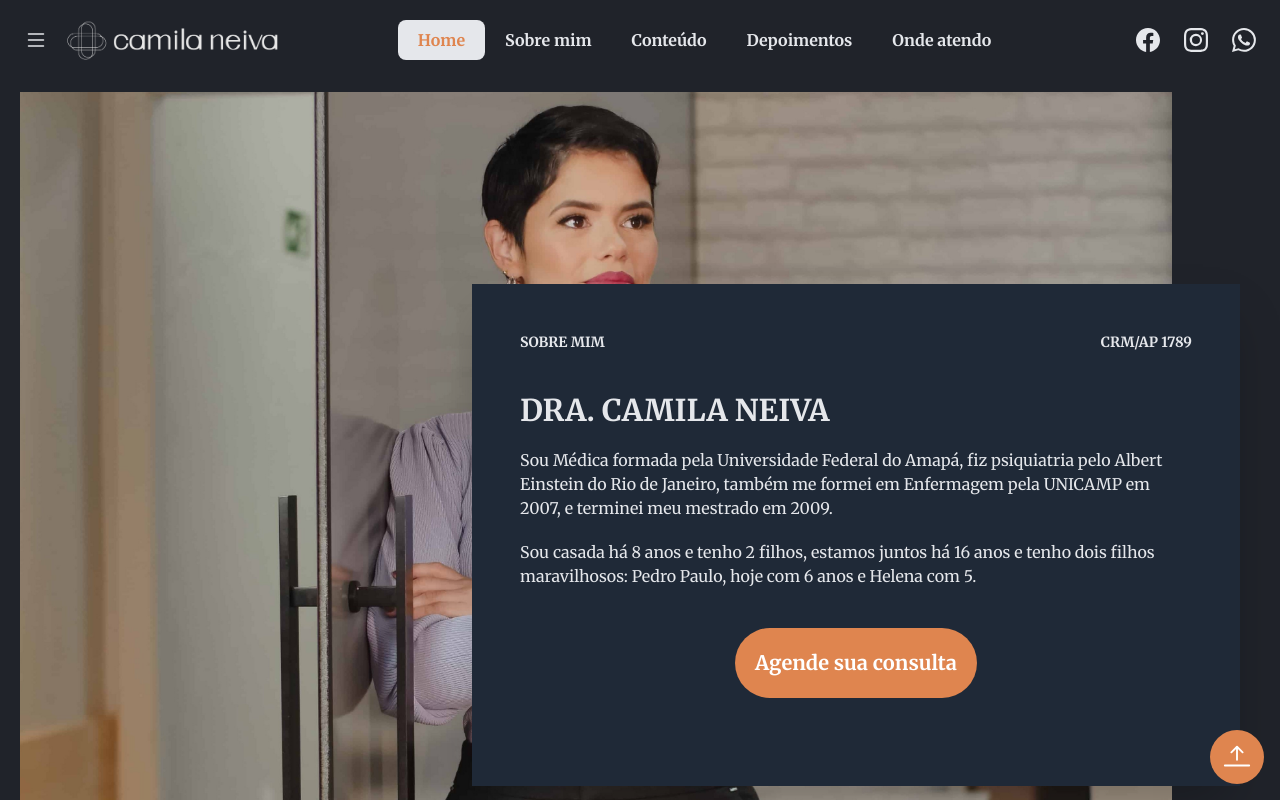
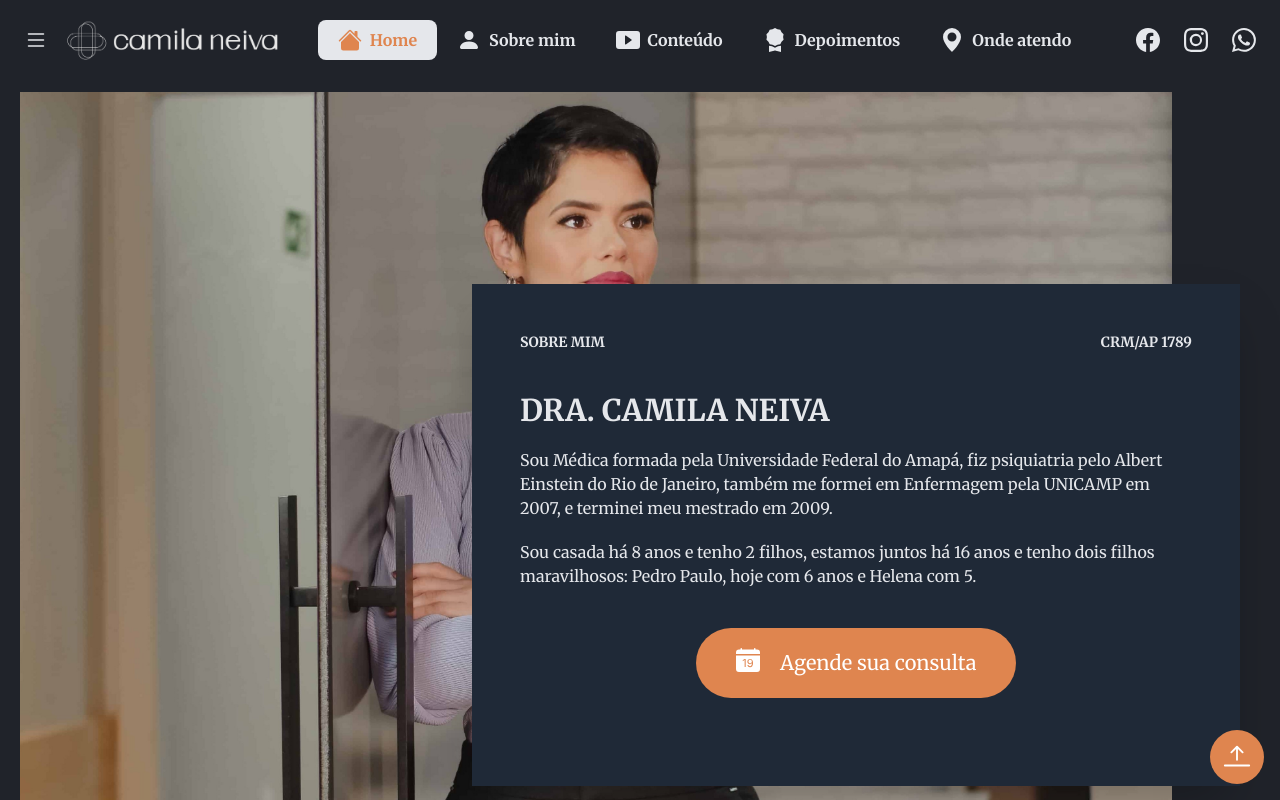
Before and after one commit to brunoprestesap/page-dra-camila, a React (Create React App) app: page / in a window 1280 px wide. Shown: the top 800 px of the page. Built offline with nearby package versions, Linux system fonts and the light colour scheme.

Commit message:
Inserção dos icones na navbar e no btn agendar consultas

```diff
--- a/src/components/NavBar.js
+++ b/src/components/NavBar.js
@@ -1,4 +1,4 @@
-import { BsFacebook, BsInstagram, BsList, BsWhatsapp } from "react-icons/bs";
+import { BsFacebook, BsInstagram, BsList, BsWhatsapp, BsFillHouseFill, BsFillPersonFill, BsFillPlayBtnFill, BsFillAwardFill, BsFillGeoAltFill } from "react-icons/bs";
 import { Link } from "react-router-dom";
 import logo from "../assets/logo.png";
 
@@ -25,20 +25,53 @@ function NavBar({ color }) {
         <div className="font-bold lg:flex justify-center hidden">
           <div className={menuClassActived}>
             <Link to="/" style={{ color: isActive ? color : "" }}>
-              Home
+              <div className="flex items-center">
+                <span className="text-2xl mr-2">
+                  <BsFillHouseFill />
+                </span>
+                Home
+              </div>
             </Link>
           </div>
           <div className={menuClass}>
-            <a href="#sobre">Sobre mim</a>
+            <a href="#sobre">
+              <div className="flex items-center">
+                <span className="text-2xl mr-2">
+                  <BsFillPersonFill />
+                </span>
+                Sobre mim
+              </div>
+            </a>
           </div>
           <div className={menuClass}>
-            <a href="#conteudo">Conteúdo</a>
+            <a href="#conteudo">
+              <div className="flex items-center">
+                <span className="text-2xl mr-2">
+                  <BsFillPlayBtnFill />
+                </span>
+                Conteúdo
+              </div>
+            </a>
           </div>
           <div className={menuClass}>
-            <a href="#depoimentos">Depoimentos</a>
+            <a href="#depoimentos">
+              <div className="flex items-center">
+                <span className="text-2xl mr-2">
+                  <BsFillAwardFill />
+                </span>
+                Depoimentos
+              </div>
+            </a>
           </div>
           <div className={menuClass}>
-            <a href="#contato">Onde atendo</a>
+            <a href="#contato">
+              <div className="flex items-center">
+                <span className="text-2xl mr-2">
+                  <BsFillGeoAltFill />
+                </span>
+                Onde atendo
+              </div>
+            </a>
           </div>
         </div>
         <div className="flex justify-between gap-2">
--- a/src/components/Presentation.js
+++ b/src/components/Presentation.js
@@ -1,5 +1,6 @@
 import React from "react";
 import { Link } from "react-router-dom";
+import { BsFillCalendarDateFill } from "react-icons/bs";
 
 function Presentation({ color, showForm }) {
   return (
@@ -21,16 +22,21 @@ function Presentation({ color, showForm }) {
         Sou casada há 8 anos e tenho 2 filhos, estamos juntos há 16 anos e tenho
         dois filhos maravilhosos: Pedro Paulo, hoje com 6 anos e Helena com 5.
       </p>
-      <p className="text-center text-[20px] pt-10 pb-10">
-        <Link to="/scheduler">
-          <button
-            className="p-5 w-70 text-white font-bold rounded-full transform duration-500 hover:-translate-y-1"
-            style={{ background: color }}
-          >
-            Agende sua consulta
-          </button>
-        </Link>
-      </p>
+      <div className="text-center text-[20px] pt-10 pb-10">
+        <button
+          className="p-5 w-80 text-white rounded-full transform duration-500 hover:-translate-y-1"
+          style={{ background: color }}
+        >
+            <Link to="/scheduler">
+          <div className="flex">
+              <span className="text-2xl ml-5 mr-5">
+                <BsFillCalendarDateFill />
+              </span>
+              Agende sua consulta
+          </div>
+            </Link>
+        </button>
+      </div>
     </div>
   );
 }
```
